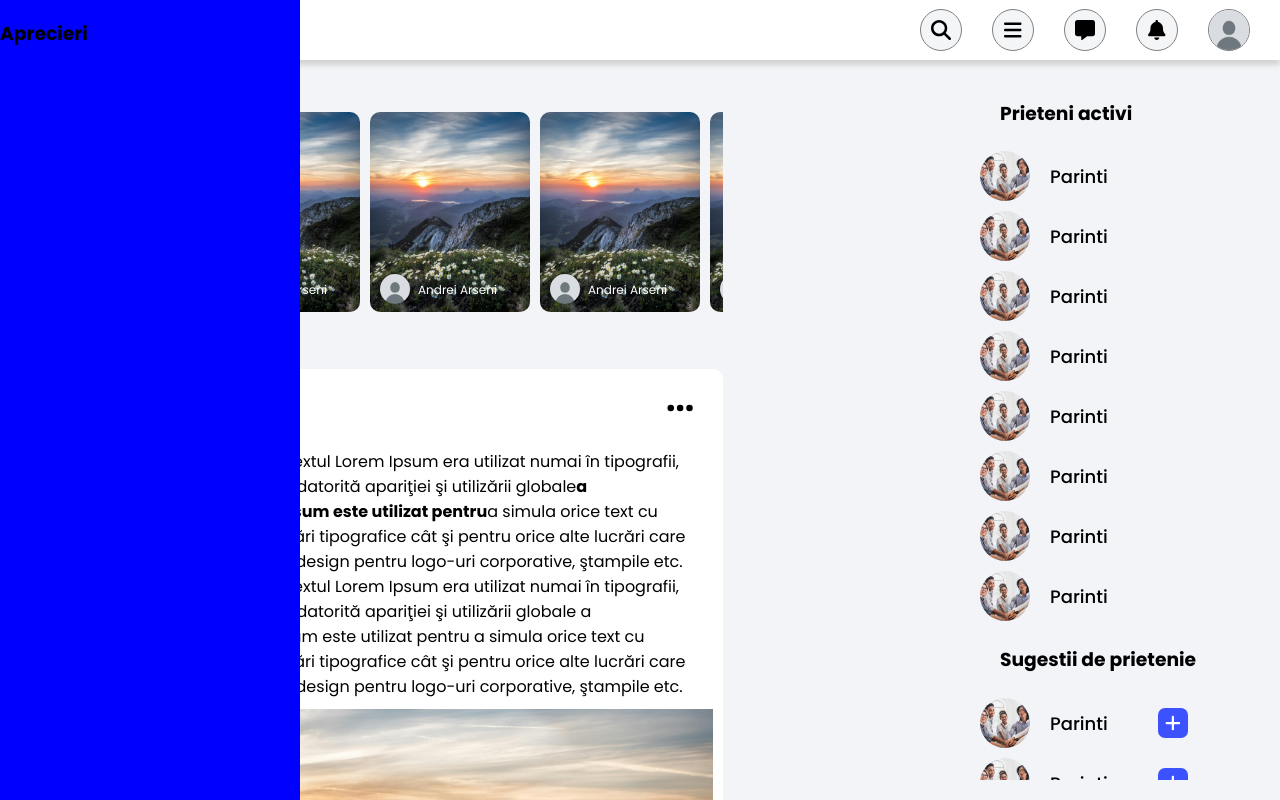
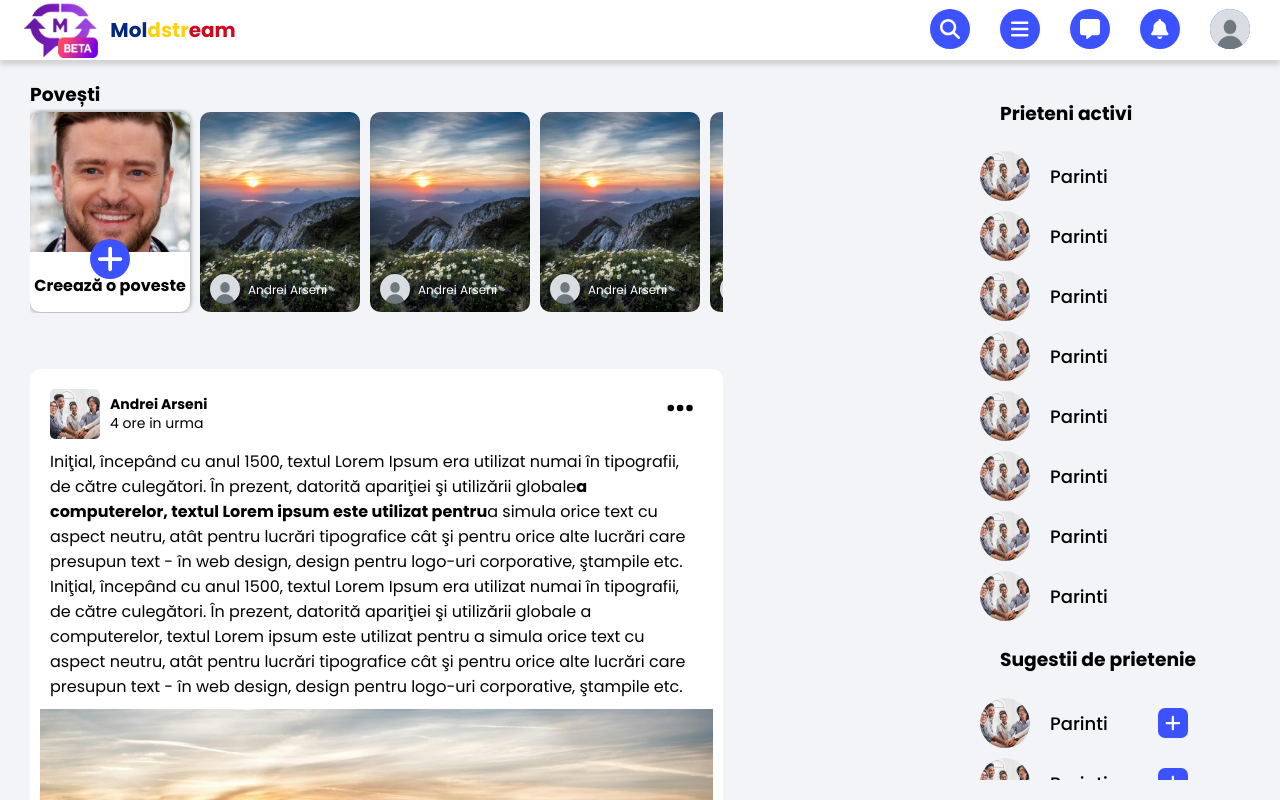
Before and after one commit to AAndrei06/Social-Media, a React (Vite) app in the folder frontend-react/: page / in a window 1280 px wide. Built offline with nearby package versions, Linux system fonts and the light colour scheme.

Commit message:
Added create story functionality and made the side Like section

```diff
--- a/frontend-react/src/Components/Item/FriendItem.jsx
+++ b/frontend-react/src/Components/Item/FriendItem.jsx
@@ -5,11 +5,14 @@ import { faPlus } from '@fortawesome/free-solid-svg-icons'
 
 export default function FriendItem(props){
 
+	const name = props.lf ? styles.toLeft : "";
+	const name2 = props.lf ? styles.contLf : "";
+
 	return(
 		<>
 			<div className = {styles.item+' '+styles.deactivate}>
-				<div className = {styles.container}>
-					<div className = {styles.image}>
+				<div className = {styles.container+" "+name2}>
+					<div className = {styles.image+" "+name}>
 						<img src = {props.img}/>
 					</div>
 					<div className = {styles.text}>
--- a/frontend-react/src/Components/Item/leftitem.module.css
+++ b/frontend-react/src/Components/Item/leftitem.module.css
@@ -19,13 +19,20 @@
 .image{
 	width: 40px;
 	height: 40px;
+	position: relative;
 }
+
+
 
 .image > img{
 	width: 50px;
 	height: 50px;
 	border-radius: 50%;
 	object-fit: cover;
+}
+
+.toLeft{
+	right: 20px;
 }
 
 .text{
@@ -46,6 +53,10 @@
 	flex-direction: row;
 	gap: 30px;
 	margin-left: 30px;
+}
+
+.contLf{
+	gap: 0px;
 }
 
 
--- a/frontend-react/src/Components/LikeSide/LikeSide.jsx
+++ b/frontend-react/src/Components/LikeSide/LikeSide.jsx
@@ -1,11 +1,53 @@
 import styles from './likeside.module.css';
+import { FontAwesomeIcon } from '@fortawesome/react-fontawesome';
+import { faMagnifyingGlass, faChevronLeft, faChevronRight, faPaperclip, faPaperPlane, faXmark } from '@fortawesome/free-solid-svg-icons';
+import FriendItem from '../Item/FriendItem.jsx';
+import man from '../../assets/man.png';
 
-export default function LikeSide(){
+export default function LikeSide(props){
+
 	return(
 		<>
+			{props.open &&
 			<div className = {styles.likesSide}>
-				<h3 className = {styles.likes}>Aprecieri</h3>
+				<h2 className = {styles.likes}>Aprecieri</h2>
+				<FontAwesomeIcon onClick = {() => props.set(o => !o)} className = {styles.mark} icon={faXmark}/>
+				<br/>
+				<FriendItem lf img = {man} name = "Mihai Arseni cel Mic"/>
+				<FriendItem lf img = {man} name = "Mihai Arseni cel Mic"/>
+				<FriendItem lf img = {man} name = "Mihai Arseni cel Mic"/>
+				<FriendItem lf img = {man} name = "Mihai Arseni cel Mic"/>
+				<FriendItem lf img = {man} name = "Mihai Arseni cel Mic"/>
+				<FriendItem lf img = {man} name = "Mihai Arseni cel Mic"/>
+				<FriendItem lf img = {man} name = "Mihai Arseni cel Mic"/>
+				<FriendItem lf img = {man} name = "Mihai Arseni cel Mic"/>
+				<FriendItem lf img = {man} name = "Mihai Arseni cel Mic"/>
+				<FriendItem lf img = {man} name = "Mihai Arseni cel Mic"/>
+				<FriendItem lf img = {man} name = "Mihai Arseni cel Mic"/>
+				<FriendItem lf img = {man} name = "Mihai Arseni cel Mic"/>
+				<FriendItem lf img = {man} name = "Mihai Arseni cel Mic"/>
+				<FriendItem lf img = {man} name = "Mihai Arseni cel Mic"/>
+				<FriendItem lf img = {man} name = "Mihai Arseni cel Mic"/>
+				<FriendItem lf img = {man} name = "Mihai Arseni cel Mic"/>
+				<FriendItem lf img = {man} name = "Mihai Arseni cel Mic"/>
+				<FriendItem lf img = {man} name = "Mihai Arseni cel Mic"/>
+				<FriendItem lf img = {man} name = "Mihai Arseni cel Mic"/>
+				<FriendItem lf img = {man} name = "Mihai Arseni cel Mic"/>
+				<FriendItem lf img = {man} name = "Mihai Arseni cel Mic"/>
+				<FriendItem lf img = {man} name = "Mihai Arseni cel Mic"/>
+				<FriendItem lf img = {man} name = "Mihai Arseni cel Mic"/>
+				<FriendItem lf img = {man} name = "Mihai Arseni cel Mic"/>
+				<FriendItem lf img = {man} name = "Mihai Arseni cel Mic"/>
+				<FriendItem lf img = {man} name = "Mihai Arseni cel Mic"/>
+				<FriendItem lf img = {man} name = "Mihai Arseni cel Mic"/>
+				<FriendItem lf img = {man} name = "Mihai Arseni cel Mic"/>
+				<FriendItem lf img = {man} name = "Mihai Arseni cel Mic"/>
+				<FriendItem lf img = {man} name = "Mihai Arseni cel Mic"/>
+				<FriendItem lf img = {man} name = "Mihai Arseni cel Mic"/>
+				<FriendItem lf img = {man} name = "Mihai Arseni cel Mic"/>
+				<FriendItem lf img = {man} name = "Mihai Arseni cel Mic"/>
 			</div>
+			}
 		</>
 	);
 }
--- a/frontend-react/src/Components/LikeSide/likeside.module.css
+++ b/frontend-react/src/Components/LikeSide/likeside.module.css
@@ -1,7 +1,24 @@
 .likesSide{
 	width: 300px;
 	height: 100%;
-	background-color: blue;
+	background-color: white;
 	position: fixed;
-	z-index: 9999;
+	z-index: 1;
+	box-shadow: 5px 0px 6px lightgray;
+	scrollbar-gutter: stable;
+	overflow-y: scroll;
 }
+
+
+.likes{
+	margin: 10px;
+	padding: 0px;
+}
+
+.mark{
+	position: absolute;
+	font-size: 40px;
+	top: 10px;
+	right: 10px;
+	cursor: pointer;
+}
--- a/frontend-react/src/Components/NavBar/navbar.module.css
+++ b/frontend-react/src/Components/NavBar/navbar.module.css
@@ -233,12 +233,14 @@
 	width: 40px;
 	height: 40px;
 	background-color: #f3f5f7;
-	border: 1px solid gray;
+	//border: 1px solid gray;
 	border-radius: 50%;
 	display: flex;
 	flex-wrap: wrap;
 	justify-content: space-around;
 	cursor: pointer;
+	color: white;
+	background-color: #3c52ff;
 }
 
 
--- a/frontend-react/src/Components/Post/Post.jsx
+++ b/frontend-react/src/Components/Post/Post.jsx
@@ -85,7 +85,7 @@ export default function Post(props){
 				<div className = {styles.options}>
 					<div className = {styles.option}>
 						<img src = {heartB}/>
-						<p>334543</p>
+						<p styles = {{cursor: 'pointer'}} onClick = {() => props.setLike(o => !o)}>334543</p>
 					</div>
 					<div onClick = {() => props.set(o => !o)} className = {styles.option}>
 						<img src = {comment}/>
--- a/frontend-react/src/Components/Story/Story.jsx
+++ b/frontend-react/src/Components/Story/Story.jsx
@@ -1,9 +1,14 @@
 import styles from './story.module.css';
 import nature from '../../assets/nature.png';
 import profile from '../../assets/default.png';
+import man from '../../assets/man.png';
+import { FontAwesomeIcon } from '@fortawesome/react-fontawesome'
+import { faPlus } from '@fortawesome/free-solid-svg-icons'
 
-export default function Story(){
+export default function Story(props){
 	return(
+		<>
+		{!props.create &&
 			<div className = {styles.story}>
 				<img className = {styles.storyImg} src = {nature}/>
 				<div className = {styles.profileInfo}>
@@ -11,5 +16,16 @@ export default function Story(){
 					<p>Andrei Arseni</p>
 				</div>
 			</div>
+		}
+		{props.create &&
+			<div className = {styles.storyCreate}>
+				<img className = {styles.photo} src = {man}/>
+				<button className = {styles.btn}>
+					<FontAwesomeIcon icon={faPlus} />
+				</button>
+				<h4>Creează o poveste</h4>
+			</div>
+		}
+		</>
 	);
 };
--- a/frontend-react/src/Components/Story/story.module.css
+++ b/frontend-react/src/Components/Story/story.module.css
@@ -38,3 +38,45 @@
 	border-radius: 50%;
 	margin-left: 10px;
 }
+
+.storyCreate{
+	width: 160px;
+	height: 100%;
+	border-radius: 10px;
+	flex: 0 0 auto;
+	cursor: pointer;
+	margin-top: 3px;
+	margin-bottom: 3px;
+	position: relative;
+	display: flex;
+	flex-wrap: wrap;
+	justify-content: space-around;
+	background-color: white;
+	box-shadow: 0px 0px 5px gray;
+}
+
+.photo{
+	width: 160px;
+	height: 140px;
+	object-fit: cover;
+	border-top-left-radius: 10px;
+	border-top-right-radius: 10px;
+}
+
+.btn{
+	position: absolute;
+	font-weight: bold;
+	bottom: 33px;
+	font-size: 30px;
+	width: 40px;
+	height: 40px;
+	border-radius: 50px;
+	border: none;
+	outline: 0;
+	display: flex;
+	flex-wrap: wrap;
+	justify-content: space-around;
+	align-content: center;
+	background-color: #3c52ff;
+	color: white;
+}
--- a/frontend-react/src/Home/Home.jsx
+++ b/frontend-react/src/Home/Home.jsx
@@ -20,6 +20,8 @@ function Home(){
 
 	const [show, setShow] = useState(false);
 	const [open, setOpen] = useState(false);
+	const [likeOpen, setLikeOpen] = useState(false);
+
 	function handleShow(){
 		setShow(show => !show);
 	}
@@ -28,7 +30,7 @@ return(
 <>
 <main className = {styles.mainArea}>
 	<NavBar/>
-		<LikeSide/>
+		<LikeSide set = {setLikeOpen} open = {likeOpen}/>
 		<CommentsSection set = {setShow} open = {show}/>
 		{open &&
 		<PostForm setOpen = {setOpen}/>
@@ -53,7 +55,8 @@ return(
 										<div className = {styles.centerSide}>
 											<h3 className = {styles.H3}>Povești</h3>
 											<div className = {styles.storyDiv}>
-												<Story/>
+
+												<Story create/>
 												<Story/>
 												<Story/>
 												<Story/>
@@ -69,8 +72,8 @@ return(
 											</div>
 											<div className = {styles.postSection}>
 												<div>
-													<Post set = {handleShow} show = {handleShow}/>
-														<Post set = {handleShow} show = {handleShow}/>
+													<Post set = {handleShow} show = {handleShow} like = {likeOpen} setLike = {setLikeOpen}/>
+														<Post set = {handleShow} show = {handleShow} like = {likeOpen} setLike = {setLikeOpen}/>
 														</div>
 														<br/>
 														<br/>
```
Lines whose indentation alone changed are shown as unchanged.
